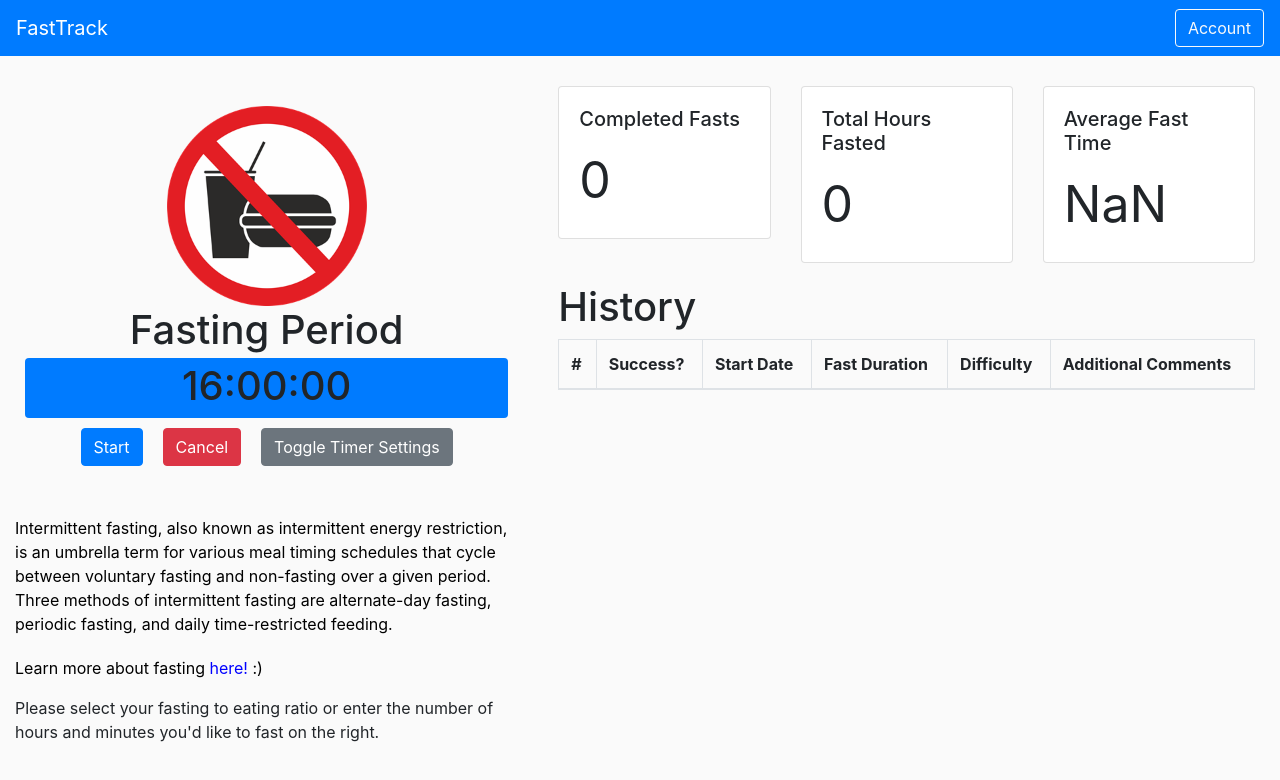
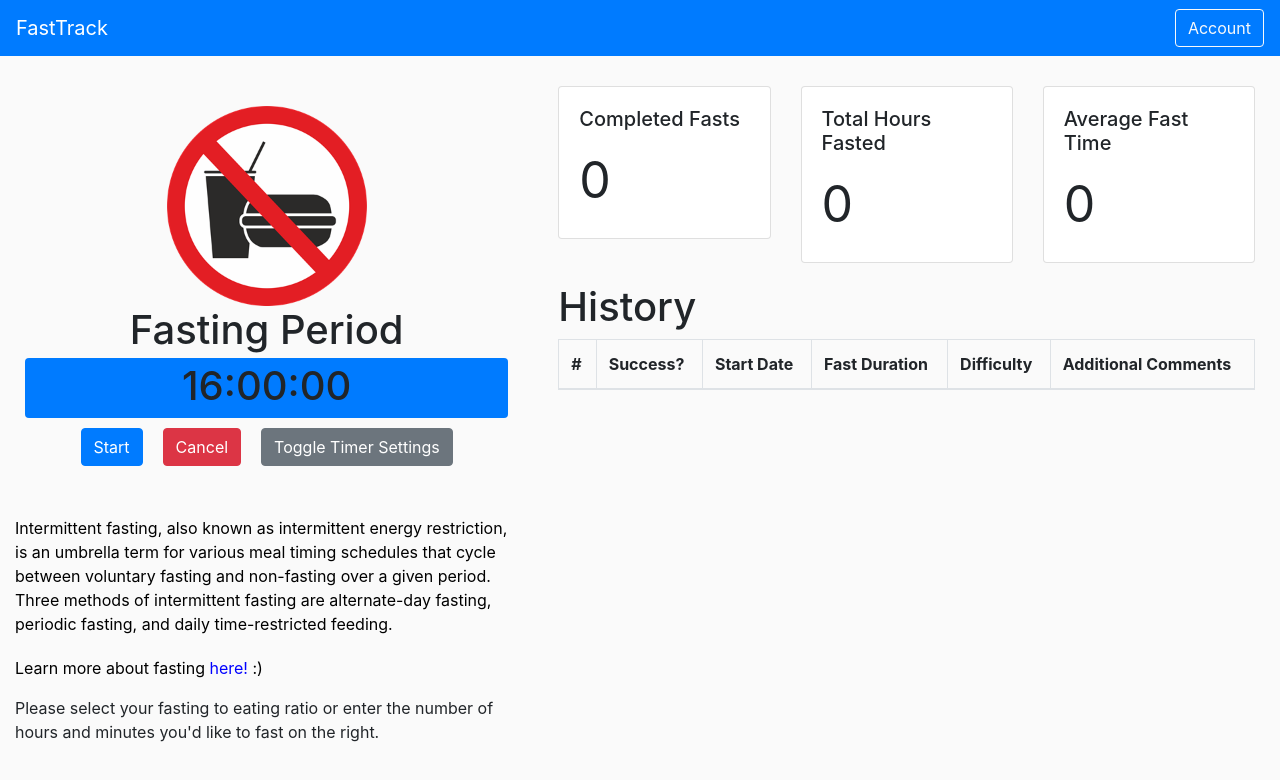
Before and after one commit to graceB-J/FastTrack_Timer, a React (Create React App) app: page / in a window 1280 px wide. Shown: the top 780 px of the page. Built offline with nearby package versions, Linux system fonts and the light colour scheme; a web font is replaced by a local one.

Commit message:
Fixed NaN on empty history

```diff
--- a/src/History.js
+++ b/src/History.js
@@ -48,10 +48,7 @@ const History = (props) => {
             <Card.Body>
               <Card.Title>Average Fast Time</Card.Title>
               <Card.Text className="statBody">
-                {Math.round(
-                  (history.reduce((prev, current) => {
-                    return prev + current.fastLength;
-                  }, 0) / 3600) / history.length * 100) / 100}
+                {isNaN(averageFastTime) ? (0) : averageFastTime}
               </Card.Text>
             </Card.Body>
           </Card>
```
